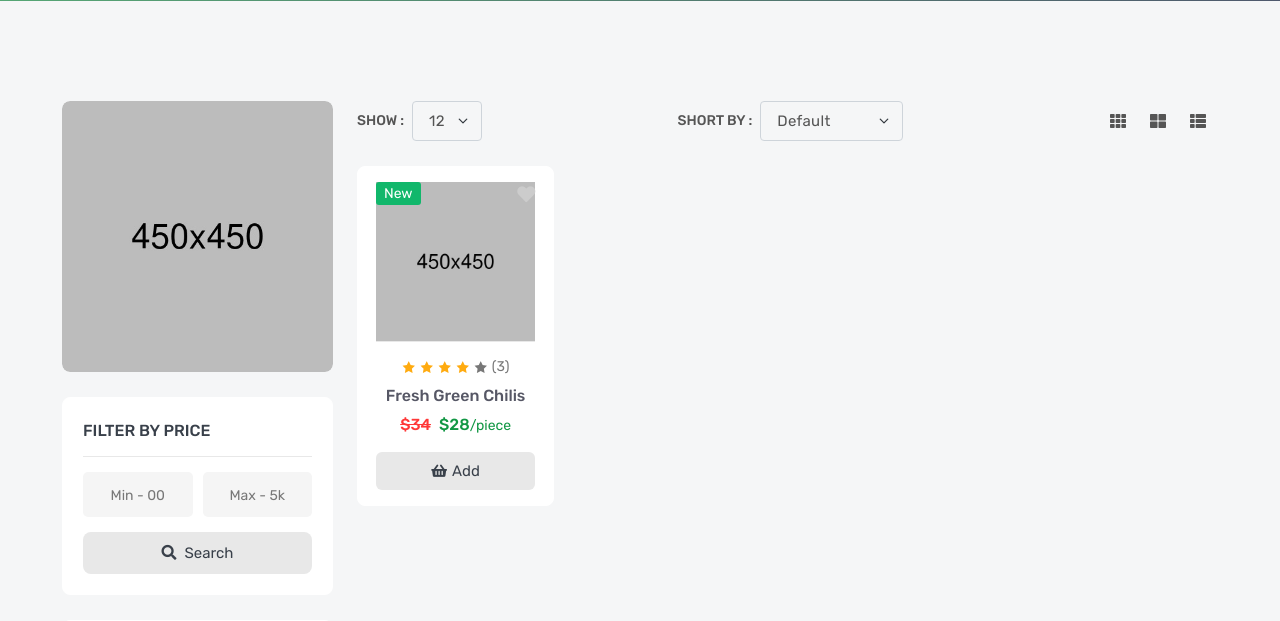
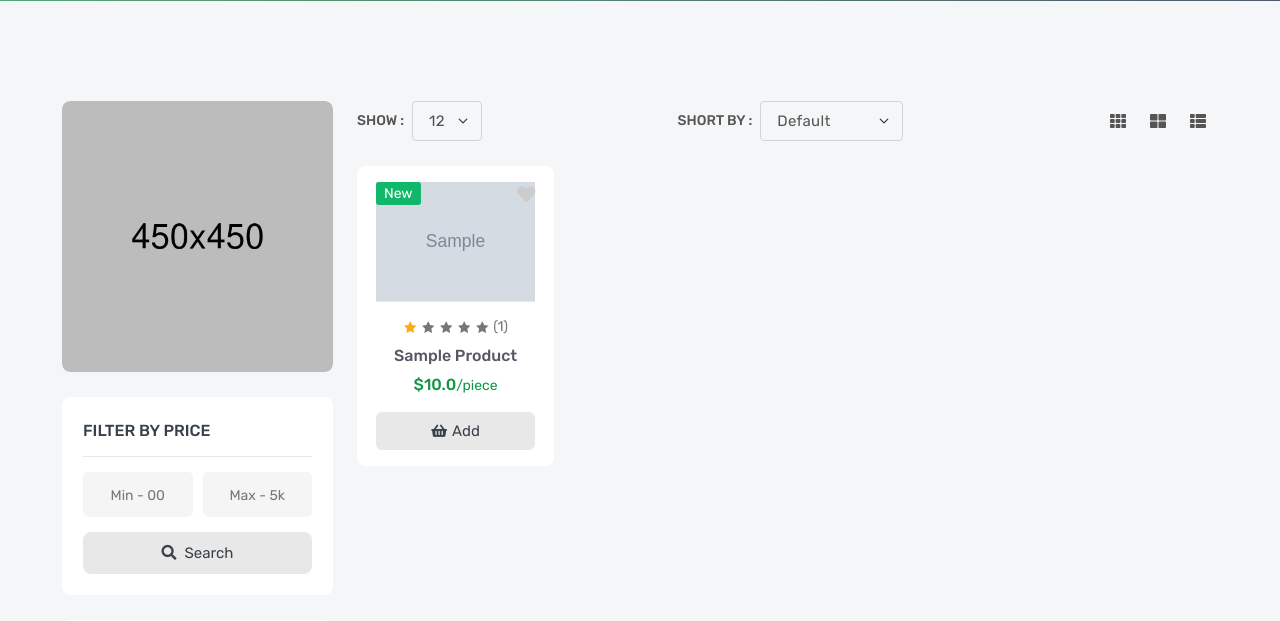
Before and after one commit to mohamedelazb86/e-copmmerce-amazon, a Django app: page /products/ in a window 1280 px wide. Shown: the part 487-1108 px from the top of the page. Run offline with Django 4.2, Linux system fonts and the light colour scheme; tables that the repository leaves empty hold one stand-in row (values such as "Sample post"); grey boxes marked "Sample" are stand-in pictures; some libraries are stand-ins or nearby versions.

Commit message:
add product list

```diff
--- a/products/admin.py
+++ b/products/admin.py
@@ -1,7 +1,7 @@
 from django.contrib import admin
 from django_summernote.admin import SummernoteModelAdmin
 
-from .models import Product,ProductImge,Brand
+from .models import Product,ProductImge,Brand,Review
 
 
 class ProductImgesadmin(admin.TabularInline):
@@ -18,3 +18,4 @@ class ProductAdmin(SummernoteModelAdmin):
 admin.site.register(Product,ProductAdmin)
 #admin.site.register(ProductImge)
 admin.site.register(Brand)
+admin.site.register(Review)
--- a/products/models.py
+++ b/products/models.py
@@ -4,6 +4,8 @@ from taggit.managers import TaggableManager
 
 from django.utils.translation import gettext_lazy as _
 from django.utils.text import slugify
+from django.contrib.auth.models import User
+from django.utils import timezone
 
 
 FLAG_TYPE=[
@@ -32,6 +34,27 @@ class  Product(models.Model):
         super(Product,self).save(*args,**kwargs)
 
 
+    @property
+    def review_count(self):
+        reviews=self.review_product.all().count()
+        return reviews
+
+    @property
+    def avg_rate(self):
+        total=0
+        reviews=self.review_product.all()
+        if len(reviews)>0:
+            for item in reviews:
+                total +=item.rate
+            avg=total/len(reviews)
+
+        else:
+            avg=0
+        return avg
+
+
+
+
 class Brand(models.Model):
     name=models.CharField(max_length=120,verbose_name=_('name'))
     image=models.ImageField(upload_to='photo_brand')
@@ -50,3 +73,12 @@ class ProductImge(models.Model):
 
     def __str__(self):
         return str(self.product)
+class Review(models.Model):
+    user=models.ForeignKey(User,related_name='review_user',on_delete=models.CASCADE)
+    product=models.ForeignKey(Product,related_name='review_product',on_delete=models.CASCADE)
+    content=models.TextField(max_length=1500)
+    rate=models.IntegerField(choices=[(i,i) for i in range(1,6)])
+    publish_date=models.DateTimeField(default=timezone.now)
+
+    def __str__(self):
+        return f'{self.user} ===== {self.product}'
--- a/products/templates/products/product_list.html
+++ b/products/templates/products/product_list.html
@@ -376,13 +376,13 @@
                                 <div class="product-card">
                                     <div class="product-media">
                                         <div class="product-label">
-                                            <label class="label-text new">new</label>
+                                            <label class="label-text new">{{object.flag}}</label>
                                         </div>
                                         <button class="product-wish wish">
                                             <i class="fas fa-heart"></i>
                                         </button>
-                                        <a class="product-image" href="product-video.html">
-                                            <img src="images/product/01.jpg" alt="product">
+                                        <a class="product-image" href="/products/{{object.slug}}">
+                                            <img src="{{object.image.url}}" alt="product">
                                         </a>
                                         <div class="product-widget">
                                             <a title="Product Compare" href="compare.html" class="fas fa-random"></a>
@@ -392,19 +392,19 @@
                                     </div>
                                     <div class="product-content">
                                         <div class="product-rating">
-                                            <i class="active icofont-star"></i>
-                                            <i class="active icofont-star"></i>
-                                            <i class="active icofont-star"></i>
-                                            <i class="active icofont-star"></i>
-                                            <i class="icofont-star"></i>
-                                            <a href="product-video.html">(3)</a>
+                                            <i class="icofont-star {% if object.avg_rate > 0 %} active {% endif %} "></i>
+                                            <i class=" icofont-star {% if object.avg_rate > 1 %} active {% endif %} "></i>
+                                            <i class=" icofont-star {% if object.avg_rate > 2 %} active {% endif %} "></i>
+                                            <i class=" icofont-star {% if object.avg_rate > 3 %} active {% endif %} "></i>
+                                            <i class="icofont-star {% if object.avg_rate > 4 %} active {% endif %}"></i>
+                                            <a href="product-video.html">({{object.review_count}})</a>
                                         </div>
                                         <h6 class="product-name">
-                                            <a href="product-video.html">fresh green chilis</a>
+                                            <a href="/products/{{object.slug}}">{{object.name}}</a>
                                         </h6>
                                         <h6 class="product-price">
-                                            <del>$34</del>
-                                            <span>$28<small>/piece</small></span>
+
+                                            <span>${{object.price}}<small>/piece</small></span>
                                         </h6>
                                         <button class="product-add" title="Add to Cart">
                                             <i class="fas fa-shopping-basket"></i>
```
Also changed, not shown: products/migrations/0002_review.py (added).
